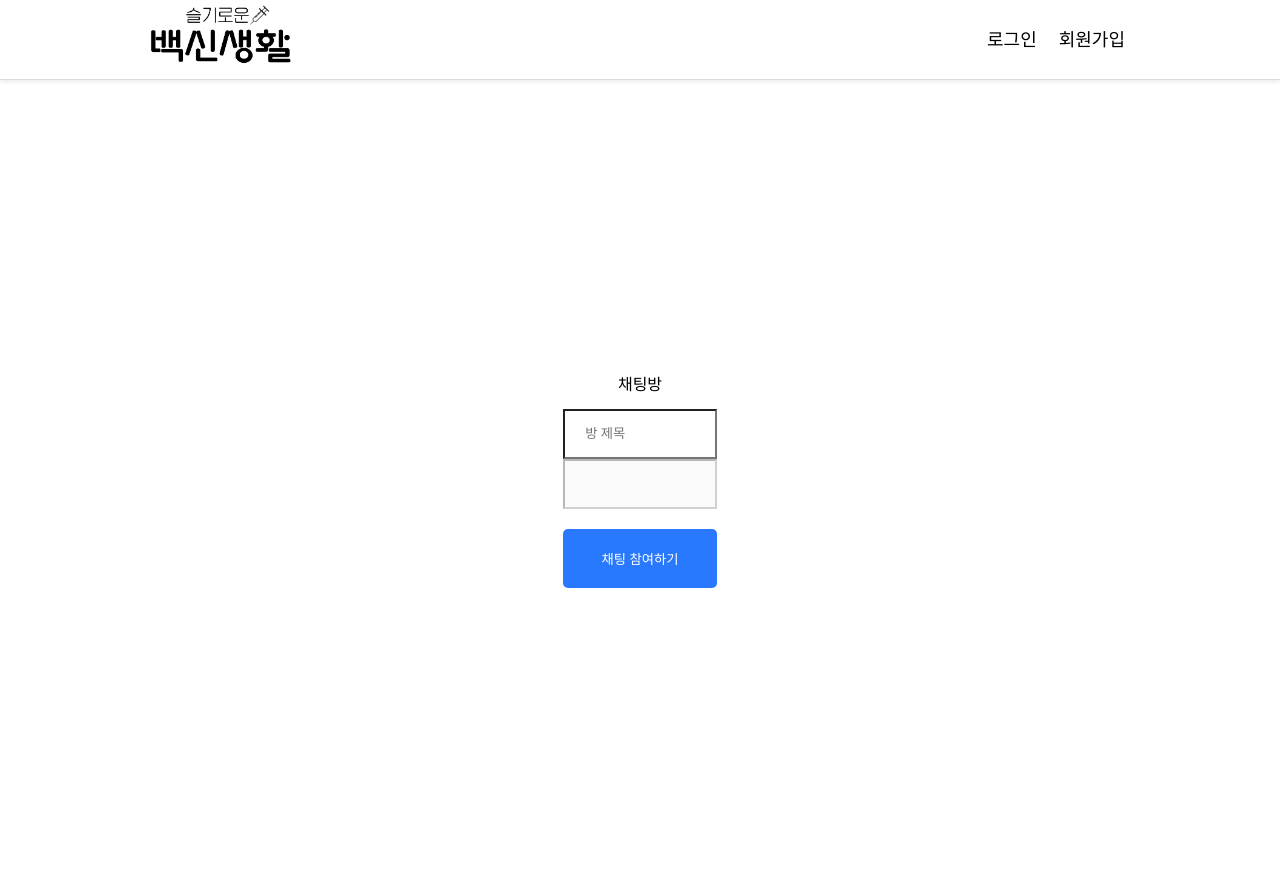
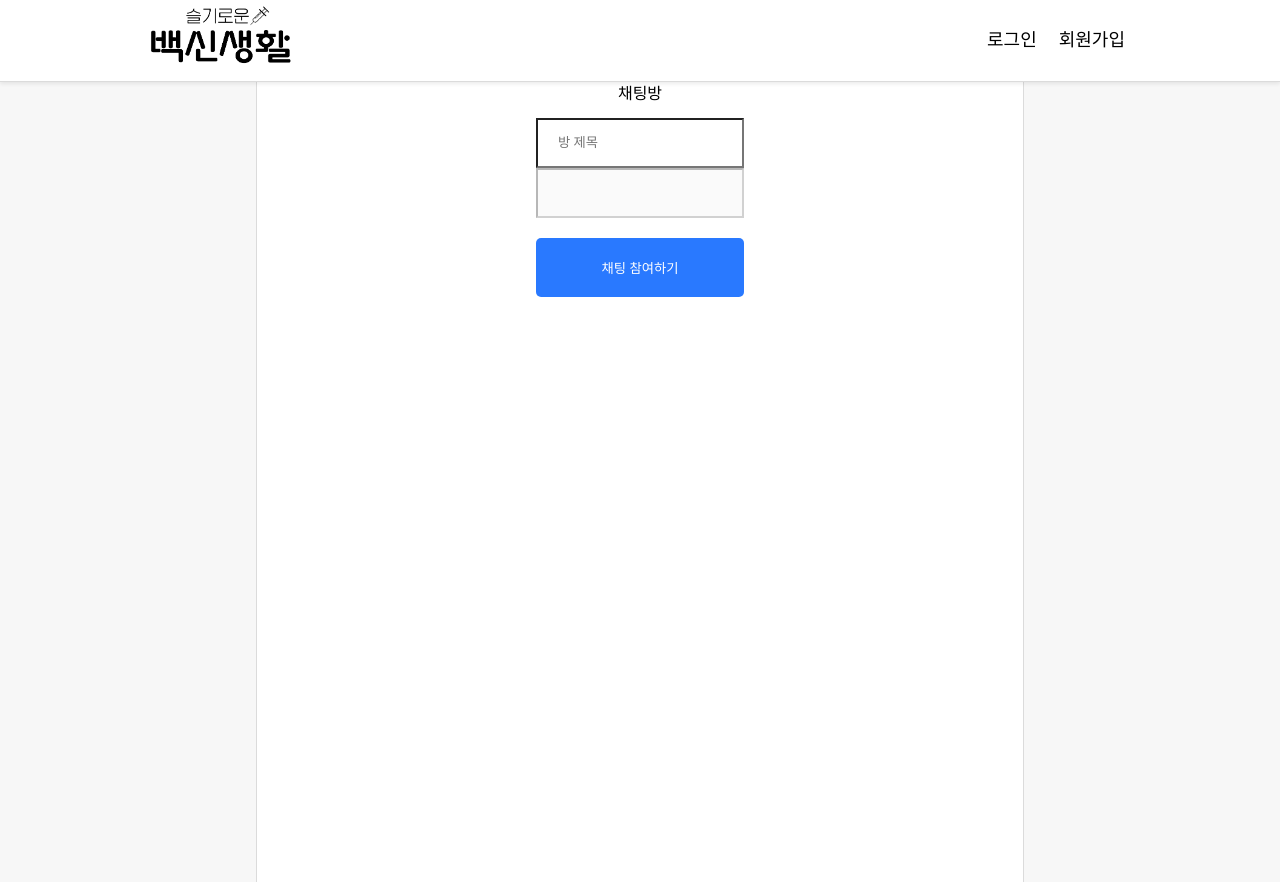
Before and after one commit to juhwano/---------, a React (Create React App) app in the folder frontend/: page /room in a window 1280 px wide. Built offline with nearby package versions, Linux system fonts and the light colour scheme; a web font is replaced by a local one.

Commit message:
🔧css 수정

```diff
--- a/frontend/src/App.js
+++ b/frontend/src/App.js
@@ -23,19 +23,18 @@ import "react-toastify/dist/ReactToastify.css";
 import DetailPostPage from "./pages/DetailPostPage";
 
 const ContentContainer = styled.div`
-  background: #fff;
+  background: #f7f7f7;
 `;
 const ContentBlock = styled.div`
   max-width: 48rem;
-  /* min-height: 100vh; */
+  min-height: 100vh;
   border-color: #dbdbdb;
-  /* border-left: 1px solid #dbdbdb; */
-  /* border-right: 1px solid #dbdbdb; */
+  border-left: 1px solid #dbdbdb;
+  border-right: 1px solid #dbdbdb;
   background-color: #fff;
   width: 100%;
   margin-left: auto;
   margin-right: auto;
-  margin-top: 1rem;
 `;
 
 function App() {
@@ -74,6 +73,8 @@ function App() {
       <header>
         <NavbarContainer />
       </header>
+      {/* <div style={{ height: "1rem" }}></div> */}
+      <main>
         <ContentContainer>
           <ContentBlock>
             <Switch>
@@ -96,6 +97,7 @@ function App() {
             </Switch>
           </ContentBlock>
         </ContentContainer>
+      </main>
       <ToastContainer
         position="bottom-center"
         autoClose={3000}
--- a/frontend/src/components/common/NavbarComponent.js
+++ b/frontend/src/components/common/NavbarComponent.js
@@ -24,12 +24,12 @@ const NavbarWrap = styled.div`
   background: #fff;
   border-bottom: 1px solid #dbdbdb;
   box-shadow: 0px 2px 4px rgba(0, 0, 0, 0.08);
-  height: 5rem;
+  height: 5.1rem;
   z-index: 1;
 `;
 
 const Wrapper = styled(Responsive)`
-  height: 5rem;
+  height: 5.1rem;
   display: flex;
   align-items: center;
   justify-content: space-between;
@@ -65,7 +65,7 @@ const StyledLogo = styled.img`
 `;
 
 const Spacer = styled.div`
-  height: 4rem;
+  height: 5.1rem;
 `;
 
 const StyledLinkButton = styled.button`
--- a/frontend/src/containers/chat/ChatRoomContainer.js
+++ b/frontend/src/containers/chat/ChatRoomContainer.js
@@ -8,13 +8,10 @@ const RoomContainer = styled.div`
   display: flex;
   justify-content: center;
   text-align: center;
-  height: 100vh;
   align-items: center;
 `;
 
-const RoomWrapper = styled.div`
-  width: 20%;
-`;
+const RoomWrapper = styled.div``;
 
 const RoomInput = styled.input`
   border-radius: 0;
```
Lines whose indentation alone changed are shown as unchanged.
